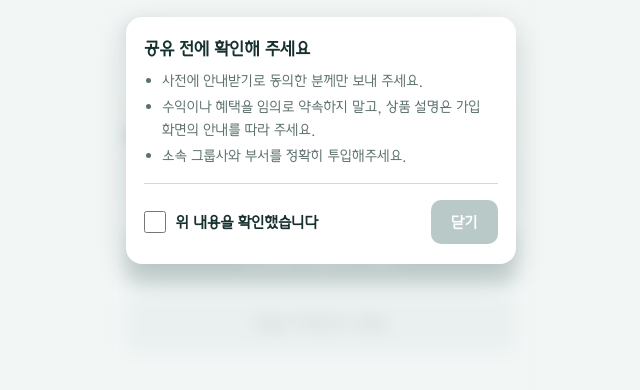
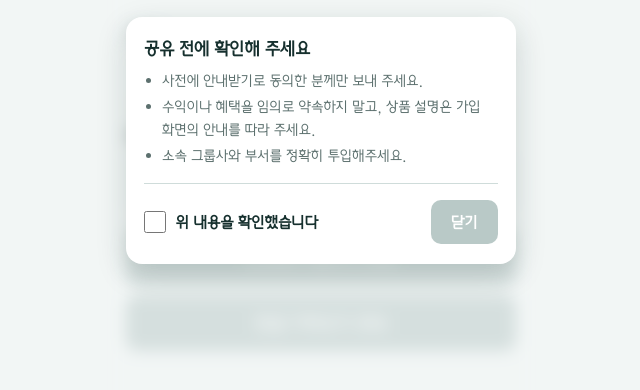
Before and after one commit to RonnyRobin/HFG-IRP-link, a plain HTML site: page index.html in a window 1280 px wide. Shown: the part 316-706 px from the top of the page, without its empty margins (319-959 px from the left). Drawn offline with Linux system fonts and the light colour scheme.

Commit message:
Make pension transfer button solid deep green
Co-Authored-By: Claude Opus 5.5 <noreply@anthropic.com>
Claude-Session: https://claude.ai/code/session_01NJy1q7Qj9hr1CyoeSxVvdj

```diff
--- a/index.html
+++ b/index.html
@@ -80,9 +80,9 @@ button{font:inherit;cursor:pointer;border:0}
 .go:hover{background:var(--green-deep)}
 .go:disabled{background:#B9C9C7;cursor:not-allowed}
 .go+.go{margin-top:10px}
-.go.alt{background:var(--green-wash);color:var(--green-deep)}
-.go.alt:hover{background:#D3E9E5}
-.go.alt:disabled{background:#E3EAE9;color:#A9B8B6}
+.go.alt{background:var(--green-deep)}
+.go.alt:hover{background:#00544E}
+.go.alt:disabled{background:#B9C9C7}
 button:focus-visible{outline:3px solid #00857C77;outline-offset:2px}
 .status{display:flex;align-items:flex-start;gap:6px;margin-top:12px;font-size:14px;line-height:1.5;font-weight:600;color:var(--green);min-height:21px}
 .status svg{width:16px;height:16px;flex:none;margin-top:2px}
```
